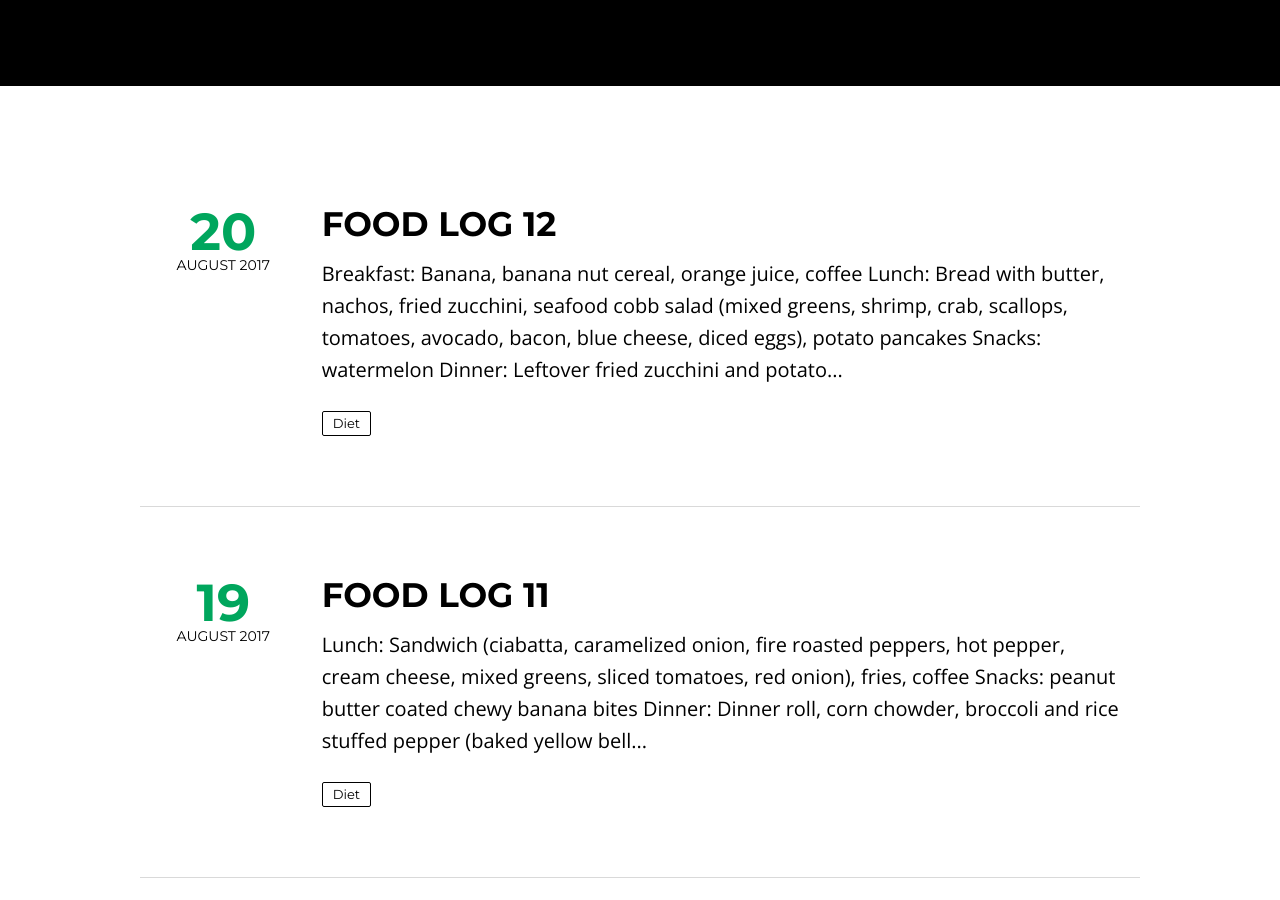
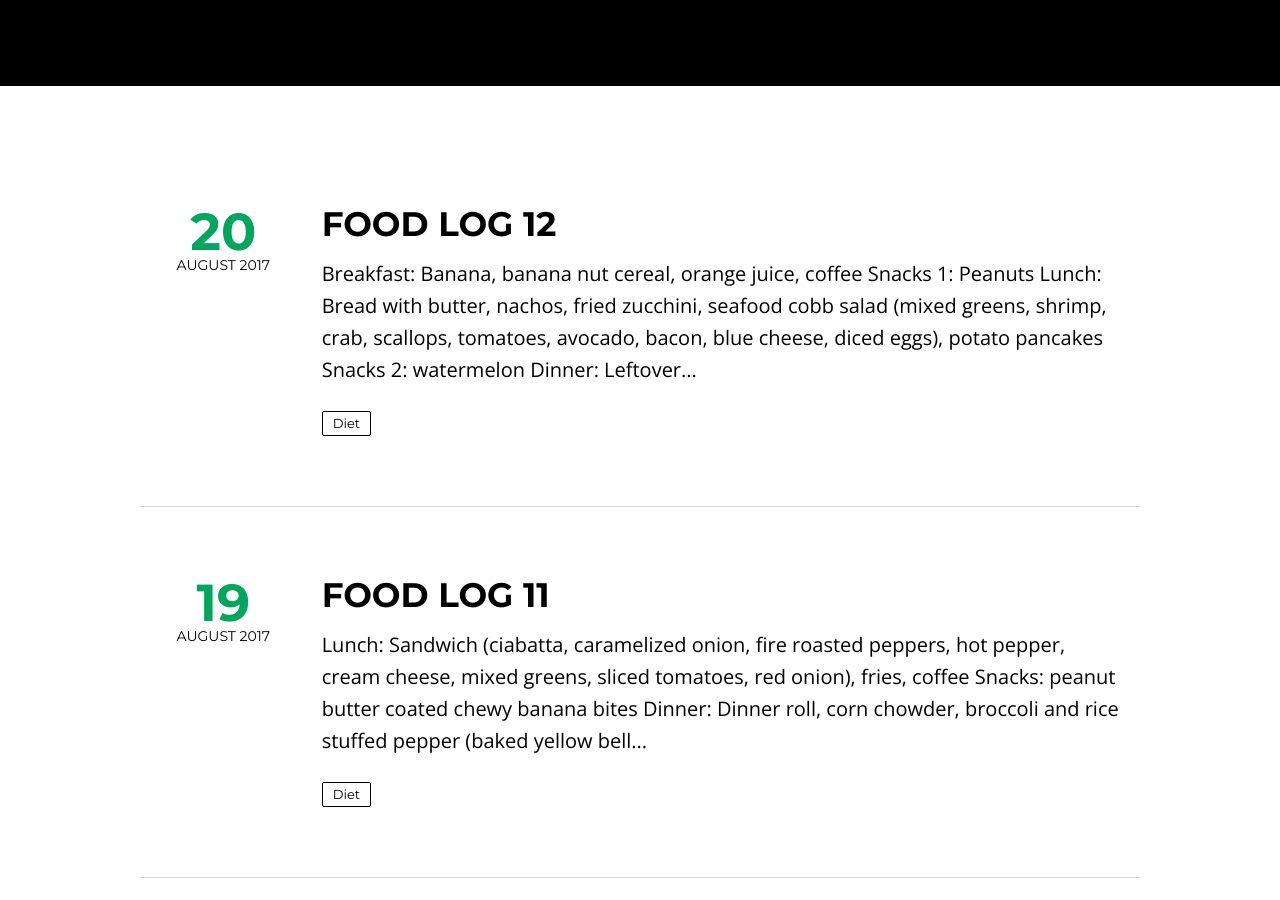
Before and after one commit to kcmlin/kcmlin.github.io, a Jekyll site: the page built from index.html, in a window 1280 px wide and 900 px high, scrolled down 438 px. Built offline with Jekyll 4.4.1, drawn with Linux system fonts in a browser that asks for light colours; nearby versions of some CDN libraries; the list of posts is cut into pages by our own code.

Commit message:
Update 2017-08-20-food12.md

```diff
--- a/_posts/2017-08-20-food12.md
+++ b/_posts/2017-08-20-food12.md
@@ -12,11 +12,13 @@ published: true
 ---
 
 * **Breakfast**: Banana, banana nut cereal, orange juice, coffee
+* **Snacks 1**: Peanuts
 * **Lunch**: Bread with butter, nachos, fried zucchini, seafood cobb salad (mixed greens, shrimp, crab, scallops, tomatoes, avocado, bacon, blue cheese, diced eggs), potato pancakes
-* **Snacks**: watermelon
+* **Snacks 2**: watermelon
 * **Dinner**: Leftover fried zucchini and potato pancakes
 <hr>
 * **早餐**：香蕉，香蕉核果麥片，柳橙汁，咖啡
+* **點心 1**：花生
 * **午餐**：麵包抹奶油，烤乾酪辣味玉米片，炸櫛瓜，海鮮柯布沙拉（綜合綠葉，蝦子，蟹肉，干貝，小蕃茄，酪梨，培根，藍起司，水煮蛋切丁），馬鈴薯餅
-* **點心**：西瓜
+* **點心 2**：西瓜
 * **晚餐**：剩餘的炸櫛瓜與馬鈴薯餅
```
